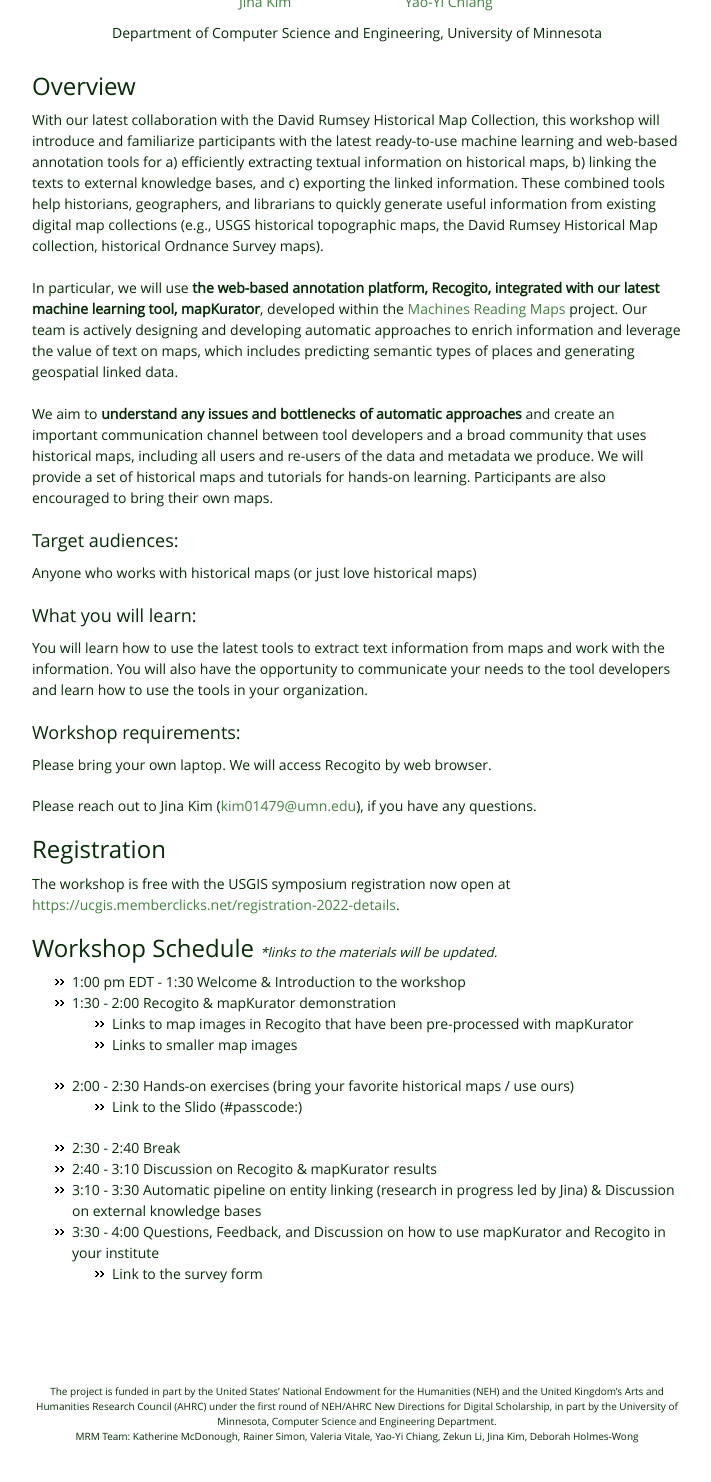
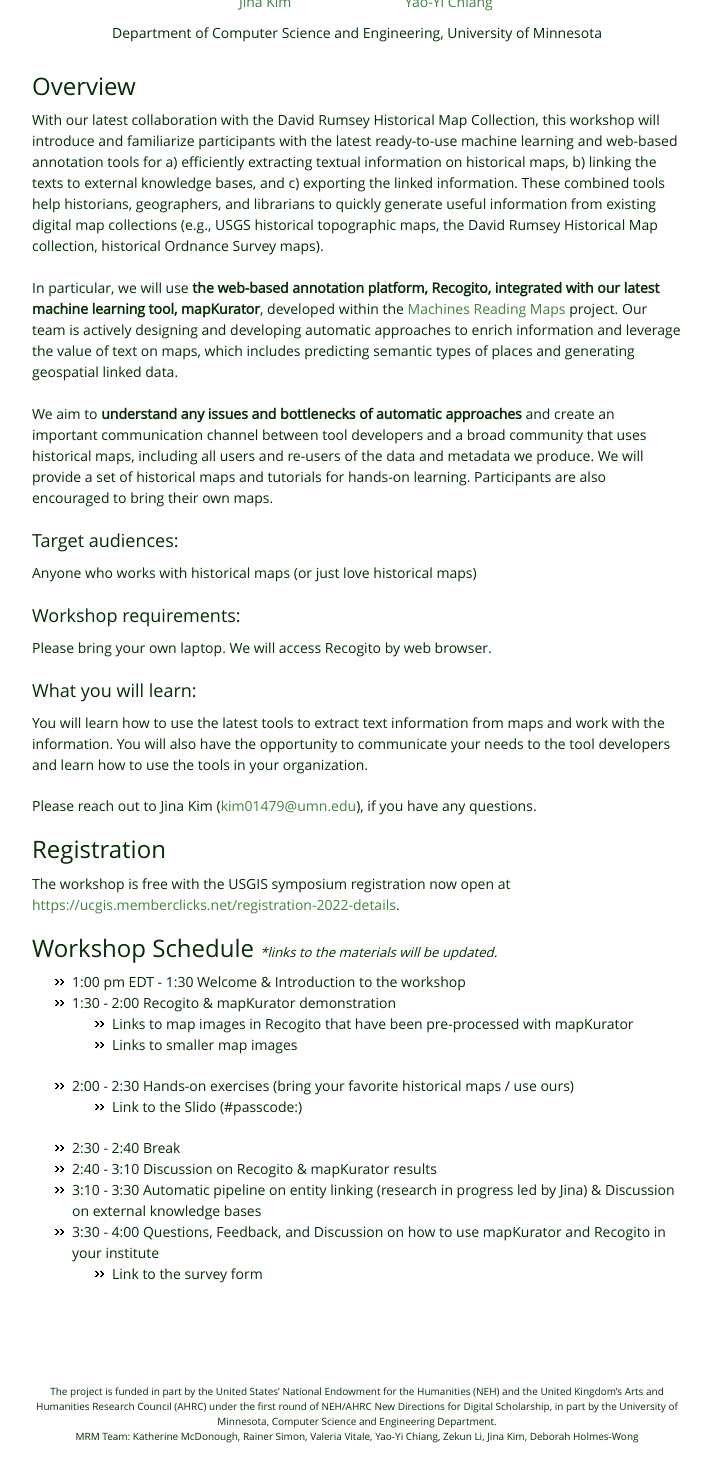
Before and after one commit to machines-reading-maps/machines-reading-maps.github.io, a Jekyll site: the page built from ucgis2022-workshop.html, in a window 1280 px wide, cut to the strip 396-1940 px from the top of the page. Shown: the top 1482 px of the strip, without its empty margins (283-994 px from the left). Built offline with Jekyll 4.4.1, drawn with Linux system fonts in a browser that asks for light colours; part of the change alters nothing that is shown.

```diff
--- a/ucgis2022-workshop.html
+++ b/ucgis2022-workshop.html
@@ -47,11 +47,11 @@ layout: workshop
     <h3>Target audiences:</h3>
     <p>Anyone who works with historical maps (or just love historical maps)</p>
 
+    <h3>Workshop requirements:</h3>
+    <p>Please bring your own laptop. We will access Recogito by web browser.</p>
+
     <h3>What you will learn:</h3>
     <p>You will learn how to use the latest tools to extract text information from maps and work with the information. You will also have the opportunity to communicate your needs to the tool developers and learn how to use the tools in your organization.</p>
-
-    <h3>Workshop requirements:</h3>
-    <p>Please bring your own laptop. We will access Recogito by web browser.</p>
 
     <p>Please reach out to Jina Kim (<a href="mailto:kim01479@umn.edu">kim01479@umn.edu</a>), if you have any questions.</p>
 </div>
```
